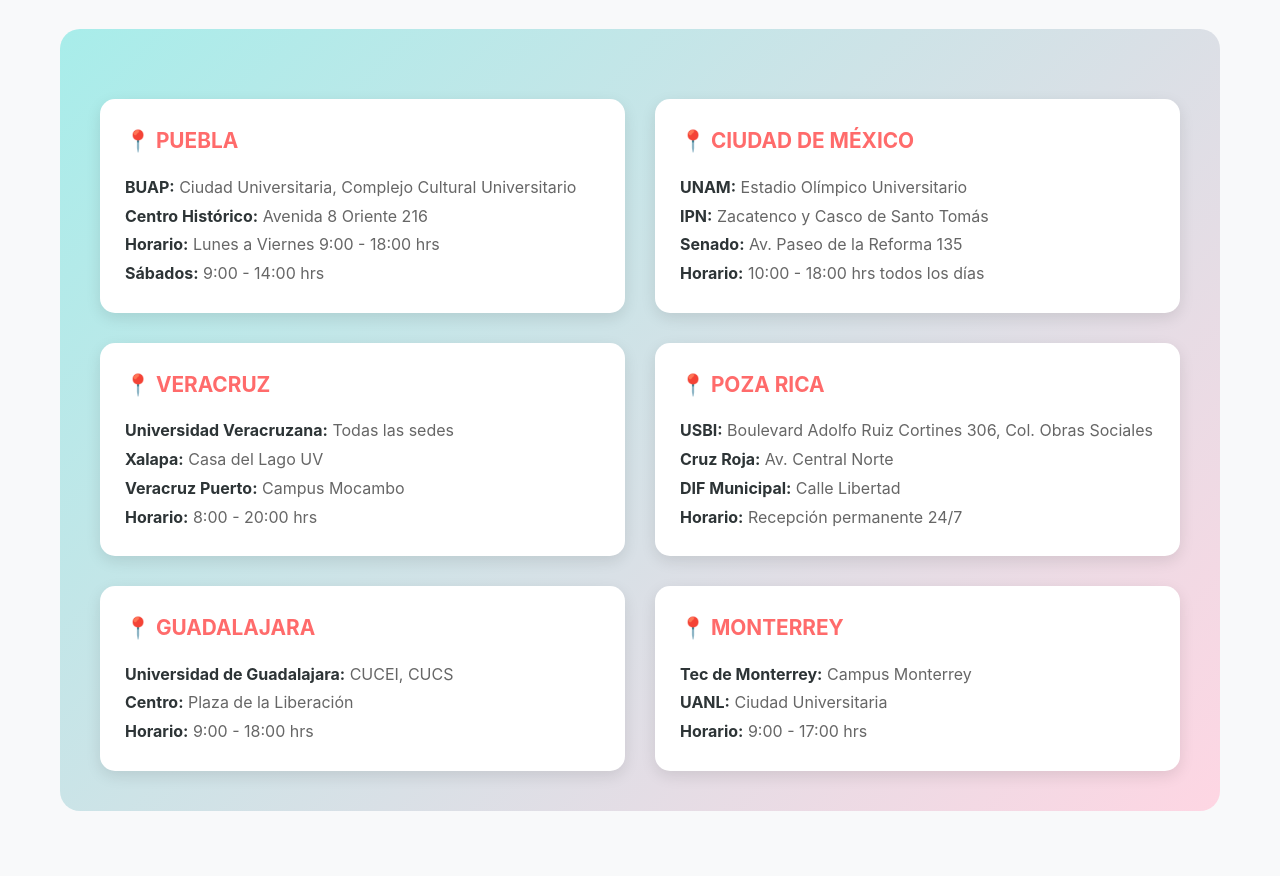
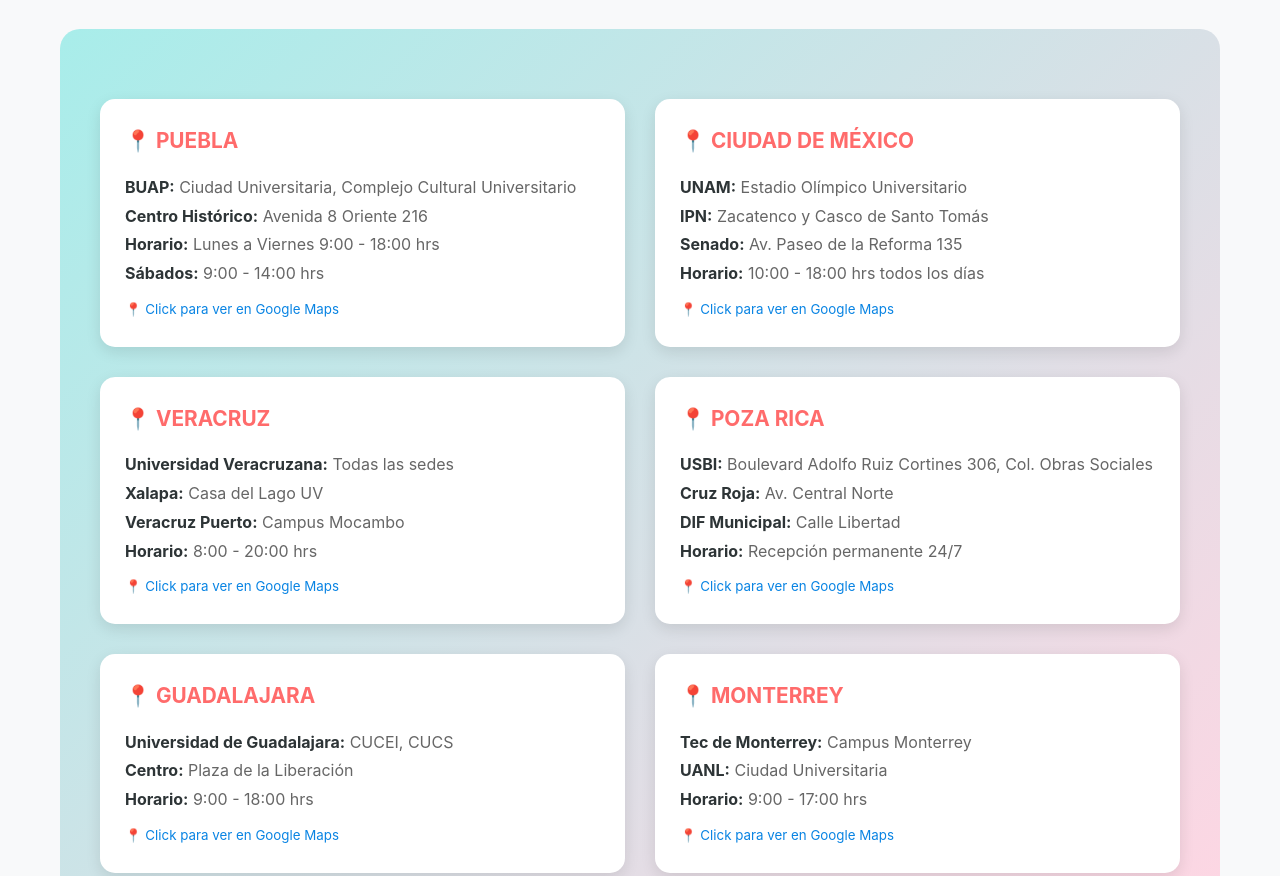
Before and after one commit to XxNIGHTWEENxX/-ayuda-poza-rica-, a plain HTML site: page index.html in a window 1280 px wide. Shown: the part 2162-3038 px from the top of the page. Drawn offline with Linux system fonts and the light colour scheme.

Commit message:
Update index.html

```diff
--- a/index.html
+++ b/index.html
@@ -688,13 +688,13 @@
     </section>
 
     <!-- Centros de Acopio -->
-    <section id="centros">
+  <section id="centros">
         <h2 class="section-title">Centros de Acopio</h2>
         <p class="section-subtitle">Encuentra el centro más cercano a ti y lleva tu donación</p>
 
         <div class="centers-container">
             <div class="center-grid">
-                <div class="center-card">
+                <div class="center-card" onclick="openMap('BUAP Ciudad Universitaria Puebla')" style="cursor: pointer;">
                     <div class="center-city">
                         📍 PUEBLA
                     </div>
@@ -702,11 +702,12 @@
                         <strong>BUAP:</strong> Ciudad Universitaria, Complejo Cultural Universitario<br>
                         <strong>Centro Histórico:</strong> Avenida 8 Oriente 216<br>
                         <strong>Horario:</strong> Lunes a Viernes 9:00 - 18:00 hrs<br>
-                        <strong>Sábados:</strong> 9:00 - 14:00 hrs
+                        <strong>Sábados:</strong> 9:00 - 14:00 hrs<br>
+                        <small style="color: #0984e3; margin-top: 10px; display: block;">📍 Click para ver en Google Maps</small>
                     </div>
                 </div>
 
-                <div class="center-card">
+                <div class="center-card" onclick="openMap('UNAM Ciudad Universitaria CDMX')" style="cursor: pointer;">
                     <div class="center-city">
                         📍 CIUDAD DE MÉXICO
                     </div>
@@ -714,11 +715,12 @@
                         <strong>UNAM:</strong> Estadio Olímpico Universitario<br>
                         <strong>IPN:</strong> Zacatenco y Casco de Santo Tomás<br>
                         <strong>Senado:</strong> Av. Paseo de la Reforma 135<br>
-                        <strong>Horario:</strong> 10:00 - 18:00 hrs todos los días
+                        <strong>Horario:</strong> 10:00 - 18:00 hrs todos los días<br>
+                        <small style="color: #0984e3; margin-top: 10px; display: block;">📍 Click para ver en Google Maps</small>
                     </div>
                 </div>
 
-                <div class="center-card">
+                <div class="center-card" onclick="openMap('Universidad Veracruzana Xalapa')" style="cursor: pointer;">
                     <div class="center-city">
                         📍 VERACRUZ
                     </div>
@@ -726,11 +728,12 @@
                         <strong>Universidad Veracruzana:</strong> Todas las sedes<br>
                         <strong>Xalapa:</strong> Casa del Lago UV<br>
                         <strong>Veracruz Puerto:</strong> Campus Mocambo<br>
-                        <strong>Horario:</strong> 8:00 - 20:00 hrs
+                        <strong>Horario:</strong> 8:00 - 20:00 hrs<br>
+                        <small style="color: #0984e3; margin-top: 10px; display: block;">📍 Click para ver en Google Maps</small>
                     </div>
                 </div>
 
-                <div class="center-card">
+                <div class="center-card" onclick="openMap('USBI Boulevard Adolfo Ruiz Cortines 306 Poza Rica')" style="cursor: pointer;">
                     <div class="center-city">
                         📍 POZA RICA
                     </div>
@@ -738,34 +741,38 @@
                         <strong>USBI:</strong> Boulevard Adolfo Ruiz Cortines 306, Col. Obras Sociales<br>
                         <strong>Cruz Roja:</strong> Av. Central Norte<br>
                         <strong>DIF Municipal:</strong> Calle Libertad<br>
-                        <strong>Horario:</strong> Recepción permanente 24/7
+                        <strong>Horario:</strong> Recepción permanente 24/7<br>
+                        <small style="color: #0984e3; margin-top: 10px; display: block;">📍 Click para ver en Google Maps</small>
                     </div>
                 </div>
 
-                <div class="center-card">
+                <div class="center-card" onclick="openMap('Universidad de Guadalajara CUCEI')" style="cursor: pointer;">
                     <div class="center-city">
                         📍 GUADALAJARA
                     </div>
                     <div class="center-address">
                         <strong>Universidad de Guadalajara:</strong> CUCEI, CUCS<br>
                         <strong>Centro:</strong> Plaza de la Liberación<br>
-                        <strong>Horario:</strong> 9:00 - 18:00 hrs
+                        <strong>Horario:</strong> 9:00 - 18:00 hrs<br>
+                        <small style="color: #0984e3; margin-top: 10px; display: block;">📍 Click para ver en Google Maps</small>
                     </div>
                 </div>
 
-                <div class="center-card">
+                <div class="center-card" onclick="openMap('Tec de Monterrey Campus Monterrey')" style="cursor: pointer;">
                     <div class="center-city">
                         📍 MONTERREY
                     </div>
                     <div class="center-address">
                         <strong>Tec de Monterrey:</strong> Campus Monterrey<br>
                         <strong>UANL:</strong> Ciudad Universitaria<br>
-                        <strong>Horario:</strong> 9:00 - 17:00 hrs
+                        <strong>Horario:</strong> 9:00 - 17:00 hrs<br>
+                        <small style="color: #0984e3; margin-top: 10px; display: block;">📍 Click para ver en Google Maps</small>
                     </div>
                 </div>
             </div>
         </div>
     </section>
+
 
     <!-- Donación Bancaria -->
     <section id="donacion">
```
